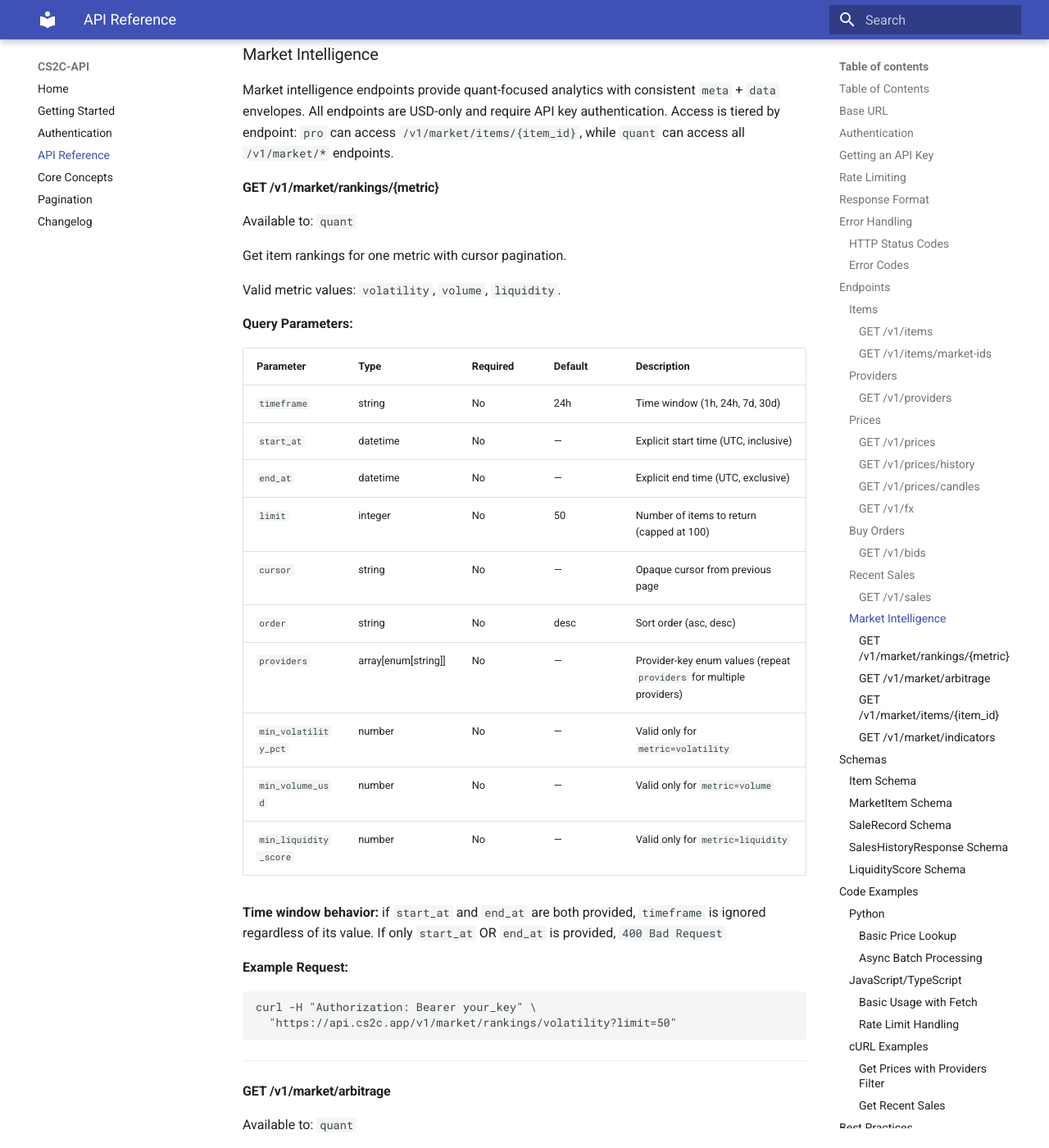
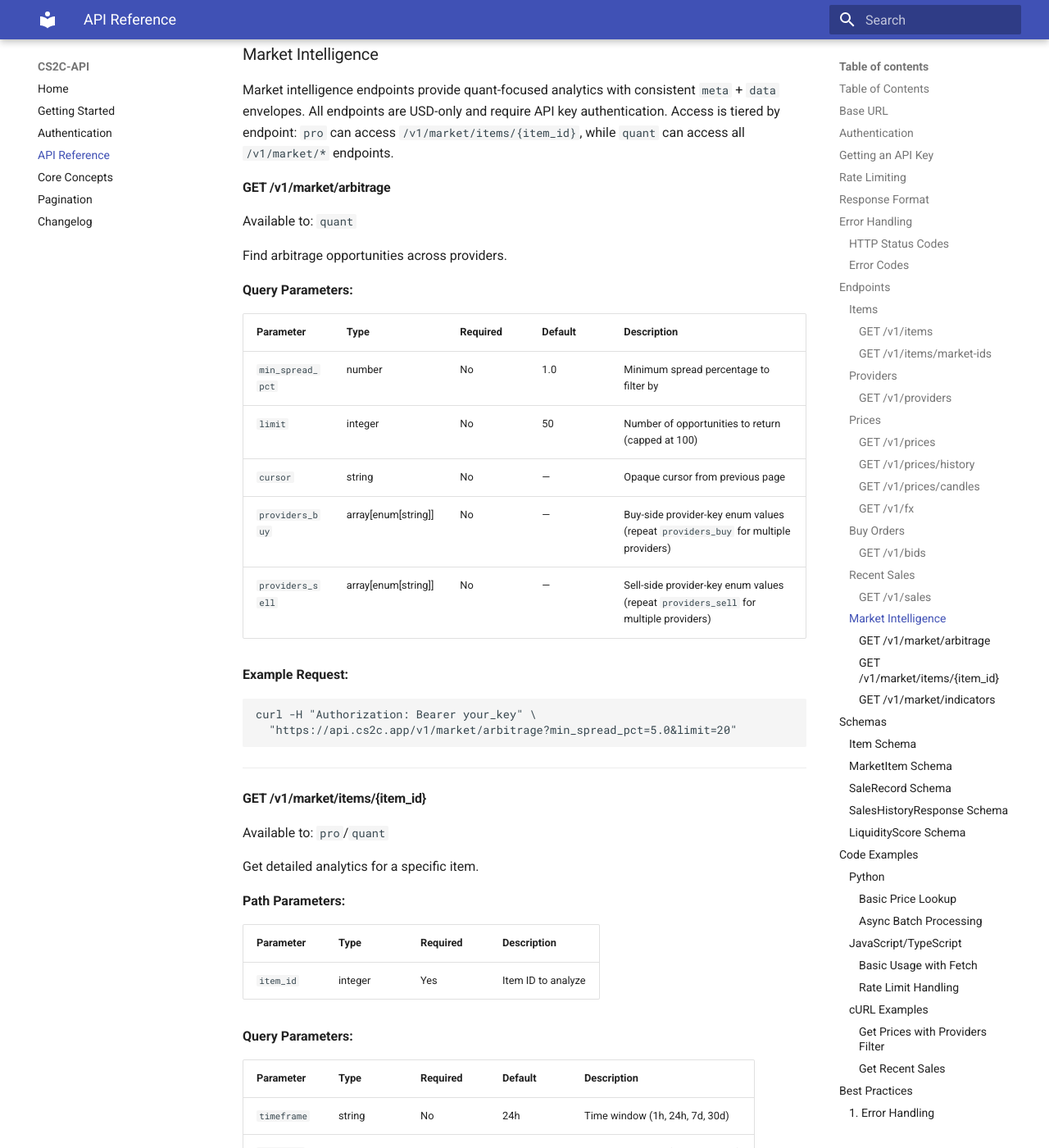
Before and after one commit to dadscap/cs2c-docs, an MkDocs documentation site: the page built from docs/api-reference.md, in a window 1280 px wide and 1400 px high, scrolled down 21395 px. Shown: the whole window at 82% size. Built offline with MkDocs 1.6.1 and Material for MkDocs 9.7.7, drawn with Linux system fonts in a browser that asks for light colours; some of the changed text lies outside the part shown.

Commit message:
Sync public docs from dadscap/cs2capi@c526be1eb1c7865d6c10f0cc5195b7d6f4ed16db

````diff
--- a/docs/api-reference.md
+++ b/docs/api-reference.md
@@ -889,40 +889,6 @@ Market intelligence endpoints provide quant-focused analytics with consistent `m
 All endpoints are USD-only and require API key authentication.
 Access is tiered by endpoint: `pro` can access `/v1/market/items/{item_id}`, while `quant` can access all `/v1/market/*` endpoints.
 
-#### GET /v1/market/rankings/{metric}
-
-Available to: `quant`
-
-Get item rankings for one metric with cursor pagination.
-
-Valid metric values: `volatility`, `volume`, `liquidity`.
-
-**Query Parameters:**
-
-| Parameter | Type | Required | Default | Description |
-| --------- | ---- | -------- | ------- | ----------- |
-| `timeframe` | string | No | 24h | Time window (1h, 24h, 7d, 30d) |
-| `start_at` | datetime | No | — | Explicit start time (UTC, inclusive) |
-| `end_at` | datetime | No | — | Explicit end time (UTC, exclusive) |
-| `limit` | integer | No | 50 | Number of items to return (capped at 100) |
-| `cursor` | string | No | — | Opaque cursor from previous page |
-| `order` | string | No | desc | Sort order (asc, desc) |
-| `providers` | array[enum[string]] | No | — | Provider-key enum values (repeat `providers` for multiple providers) |
-| `min_volatility_pct` | number | No | — | Valid only for `metric=volatility` |
-| `min_volume_usd` | number | No | — | Valid only for `metric=volume` |
-| `min_liquidity_score` | number | No | — | Valid only for `metric=liquidity` |
-
-**Time window behavior:** if `start_at` and `end_at` are both provided, `timeframe` is ignored regardless of its value. If only `start_at` OR `end_at` is provided, `400 Bad Request`
-
-**Example Request:**
-
-```bash
-curl -H "Authorization: Bearer your_key" \
-  "https://api.cs2c.app/v1/market/rankings/volatility?limit=50"
-```
-
----
-
 #### GET /v1/market/arbitrage
 
 Available to: `quant`
@@ -983,26 +949,20 @@ curl -H "Authorization: Bearer your_key" \
 
 Available to: `quant`
 
-Compute technical indicators for one item (live mode) or fetch screener signals (cache mode).
-
-**Modes:**
-
-- **Individual item mode:** provide `item_id` (or `market_hash_name`) plus `provider`.
-- **Bulk screener mode:** omit item filters and read precomputed screener rows.
+Compute technical indicators for one item from live OHLCV candle data.
 
 **Query Parameters:**
 
 | Parameter | Type | Required | Default | Description |
 | --------- | ---- | -------- | ------- | ----------- |
-| `item_id` | integer | No | — | Item ID for individual mode |
-| `market_hash_name` | string | No | — | Alternate item selector for individual mode |
-| `phase` | string | No | — | Optional phase filter in individual mode |
-| `provider` | string | Conditional | — | Single provider key string (`provider=...`); required for individual mode, optional single-provider filter for screener mode |
+| `item_id` | integer | No | — | Item ID for indicator computation |
+| `market_hash_name` | string | No | — | Alternate item selector for indicator computation |
+| `phase` | string | No | — | Optional phase filter |
+| `provider` | string | Yes | — | Single provider key string (`provider=...`) |
 | `interval` | string | No | 1d | Candle interval (`1h`, `1d`) |
-| `limit` | integer | No | 50 | Screener page size (max 100) |
-| `offset` | integer | No | 0 | Screener page offset |
-| `sort_by` | string | No | composite_score | Screener sort (`composite_score`, `rsi_14`, `macd_histogram`, `atr_14`) |
-| `order` | string | No | desc | Sort order (`asc`, `desc`) |
+| `currency` | string | No | USD | Output currency for price-level indicators |
+
+**Required selector:** provide `item_id` or `market_hash_name` together with `provider`.
 
 ---
 
--- a/docs/pagination.md
+++ b/docs/pagination.md
@@ -58,7 +58,6 @@ Common cursor endpoints:
 
 - `/v1/prices/history`
 - `/v1/prices/candles`
-- `/v1/market/rankings/{metric}`
 - `/v1/market/arbitrage`
 
 Iteration rule:
````
Also changed, not shown: docs/core-concepts.md (+1 -1 lines), 1 other file.
